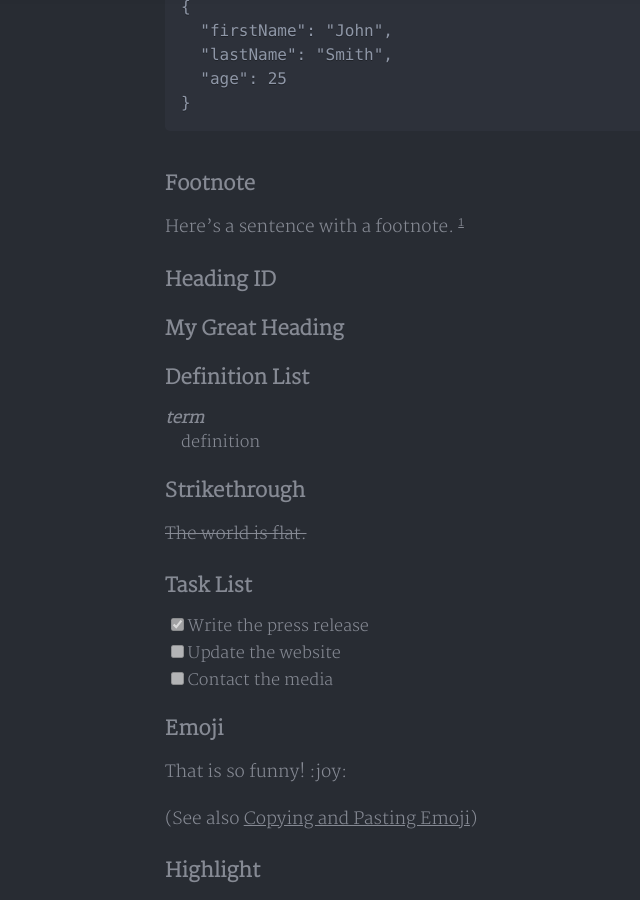
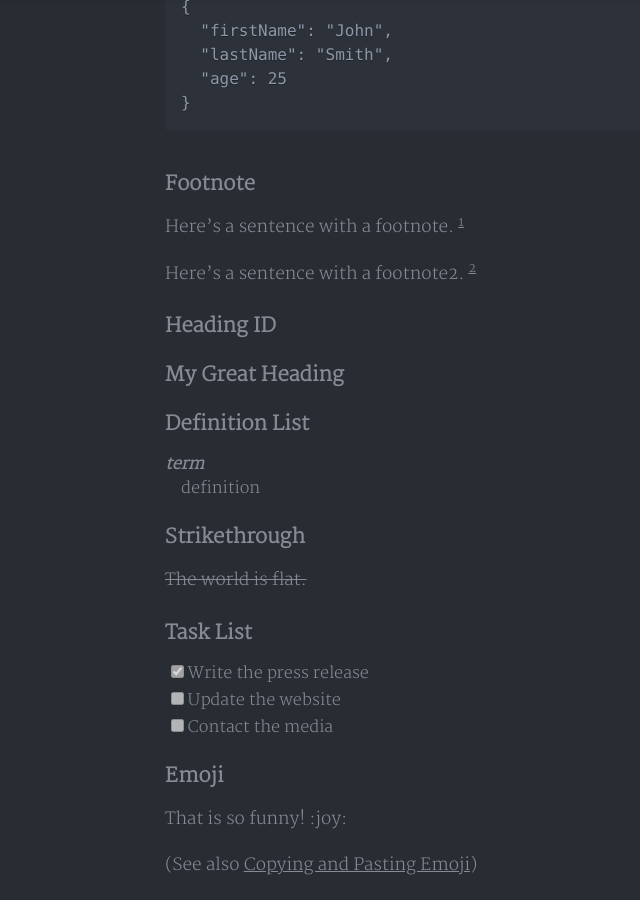
Before and after one commit to zcsee/zcsee.github.io, a Jekyll site: the page built from _posts/2023-05-23-markdown-template.md, in a window 1280 px wide and 900 px high, scrolled down 4422 px. Shown: the whole window, without its empty margins (115-755 px from the left). Built offline with Jekyll 4.4.1, drawn with Linux system fonts in a browser that asks for light colours; nearby versions of some CDN libraries; formulas are drawn with MathJax 3; a style sheet for code colours, icons or effects is not loaded; some of the changed text lies outside the part shown.

```diff
--- a/_posts/2023-05-23-markdown-template.md
+++ b/_posts/2023-05-23-markdown-template.md
@@ -168,6 +168,8 @@
 
 Here's a sentence with a footnote. [^1]
 
+Here's a sentence with a footnote2. [^2]
+
 [^1]: This is the footnote.
 [^2]: This is the footnote.
 
```
